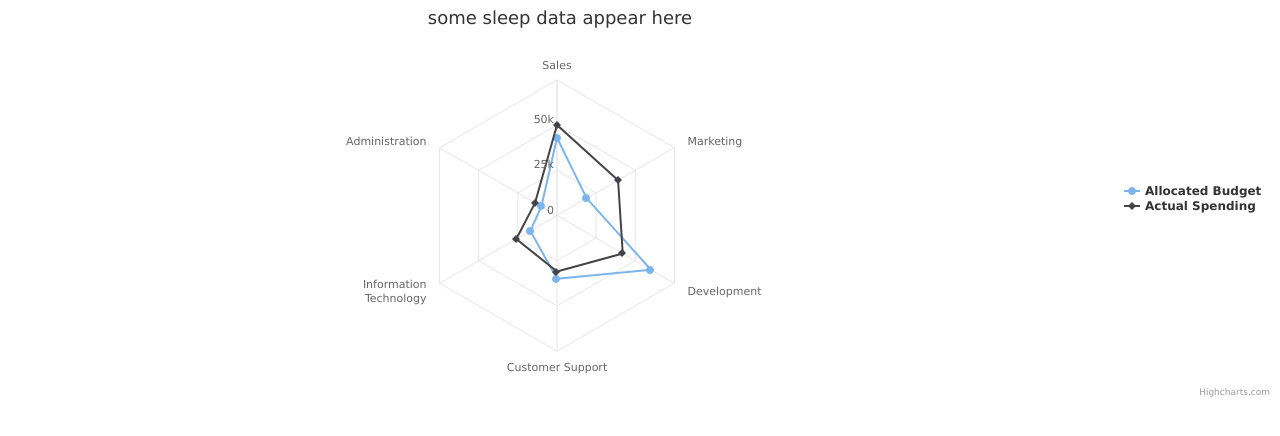
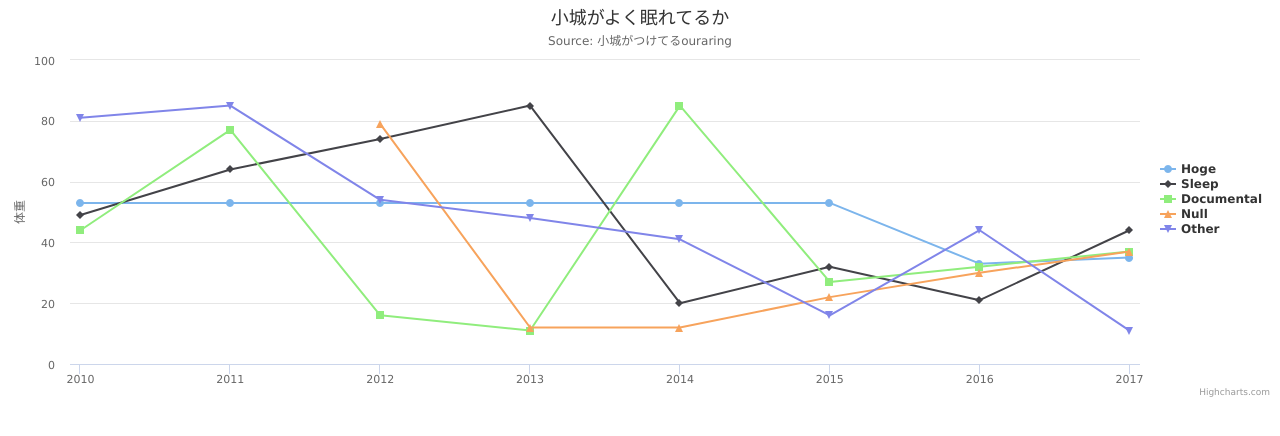
Before and after one commit to akine/kj-api-test, a Next.js app: page /graph in a window 1280 px wide. Shown: the top 436 px of the page. Built offline with nearby package versions, Linux system fonts and the light colour scheme.

Commit message:
change: basic line graph

```diff
--- a/pages/graph.js
+++ b/pages/graph.js
@@ -3,7 +3,7 @@ import HighchartsMore from "highcharts/highcharts-more";
 import HighchartsReact from "highcharts-react-official";
 
 export const RadarChart = () => {
-  if (typeof Highcharts === "object") {
+  if (typeof Highcharts === "container") {
     HighchartsMore(Highcharts);
   }
   const options = {
@@ -12,43 +12,24 @@ export const RadarChart = () => {
       type: "line",
     },
 
-    accessibility: {
-      description:
-        "A spiderweb chart compares the allocated budget against actual spending within an organization. The spider chart has six spokes. Each spoke represents one of the 6 departments within the organization: sales, marketing, development, customer support, information technology and administration. The chart is interactive, and each data point is displayed upon hovering. The chart clearly shows that 4 of the 6 departments have overspent their budget with Marketing responsible for the greatest overspend of $20,000. The allocated budget and actual spending data points for each department are as follows: Sales. Budget equals $43,000; spending equals $50,000. Marketing. Budget equals $19,000; spending equals $39,000. Development. Budget equals $60,000; spending equals $42,000. Customer support. Budget equals $35,000; spending equals $31,000. Information technology. Budget equals $17,000; spending equals $26,000. Administration. Budget equals $10,000; spending equals $14,000.",
+    title: {
+      text: "小城がよく眠れてるか",
     },
 
-    title: {
-      text: "some sleep data appear here",
-      x: -80,
+    subtitle: {
+      text: 'Source: 小城がつけてるouraring',
     },
 
-    pane: {
-      size: "80%",
+    yAxis: {
+      title: {
+        text: '体重'
+      }
     },
 
     xAxis: {
-      categories: [
-        "Sales",
-        "Marketing",
-        "Development",
-        "Customer Support",
-        "Information Technology",
-        "Administration",
-      ],
-      tickmarkPlacement: "on",
-      lineWidth: 0,
-    },
-
-    yAxis: {
-      gridLineInterpolation: "polygon",
-      lineWidth: 0,
-      min: 0,
-    },
-
-    tooltip: {
-      shared: true,
-      pointFormat:
-        '<span style="color:{series.color}">{series.name}: <b>${point.y:,.0f}</b><br/>',
+      accessibility: {
+        rangeDescription: 'Range: 2010 to 2017'
+      }
     },
 
     legend: {
@@ -57,18 +38,31 @@ export const RadarChart = () => {
       layout: "vertical",
     },
 
-    series: [
-      {
-        name: "Allocated Budget",
-        data: [43000, 19000, 60000, 35000, 17000, 10000],
-        pointPlacement: "on",
-      },
-      {
-        name: "Actual Spending",
-        data: [50000, 39000, 42000, 31000, 26000, 14000],
-        pointPlacement: "on",
-      },
-    ],
+    plotOptions: {
+      series: {
+        label: {
+          connectorAllowed: false
+        },
+        pointStart: 2010
+      }
+    },
+
+    series: [{
+      name: 'Hoge',
+      data: [53, 53, 53, 53, 53, 53, 33, 35]
+    }, {
+      name: 'Sleep',
+      data: [49, 64, 74, 85, 20, 32, 21, 44]
+    }, {
+      name: 'Documental',
+      data: [44, 77, 16, 11, 85, 27, 32, 37]
+    }, {
+      name: 'Null',
+      data: [null, null, 79, 12, 12, 22, 30, 37]
+    }, {
+      name: 'Other',
+      data: [81, 85, 54, 48, 41, 16, 44, 11]
+    }],
 
     responsive: {
       rules: [
@@ -78,12 +72,9 @@ export const RadarChart = () => {
           },
           chartOptions: {
             legend: {
+              layout: "horizontal",
               align: "center",
               verticalAlign: "bottom",
-              layout: "horizontal",
-            },
-            pane: {
-              size: "70%",
             },
           },
         },
```
Also changed, not shown: 1 other file (tests, documents, lock files or other folders).
